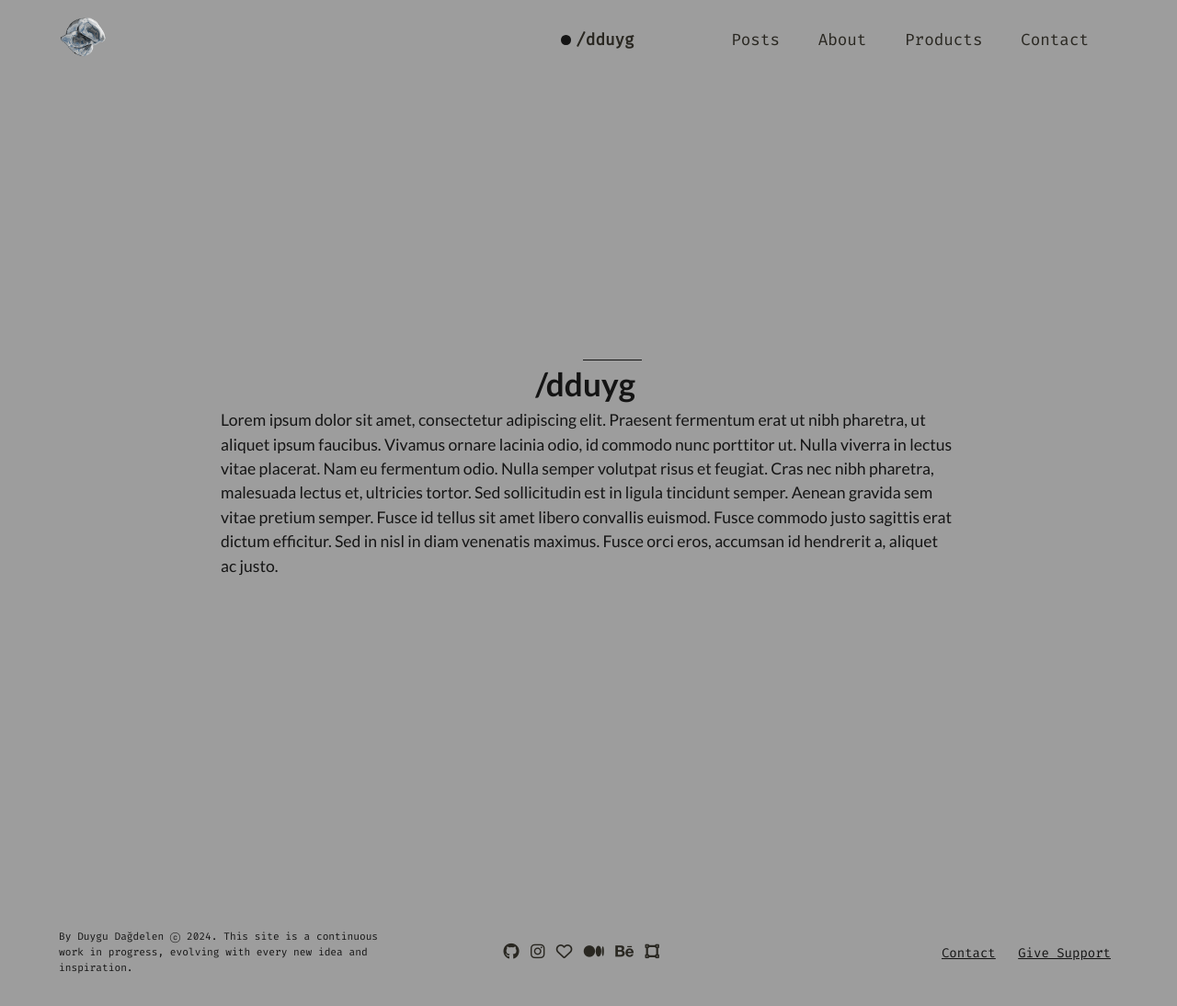
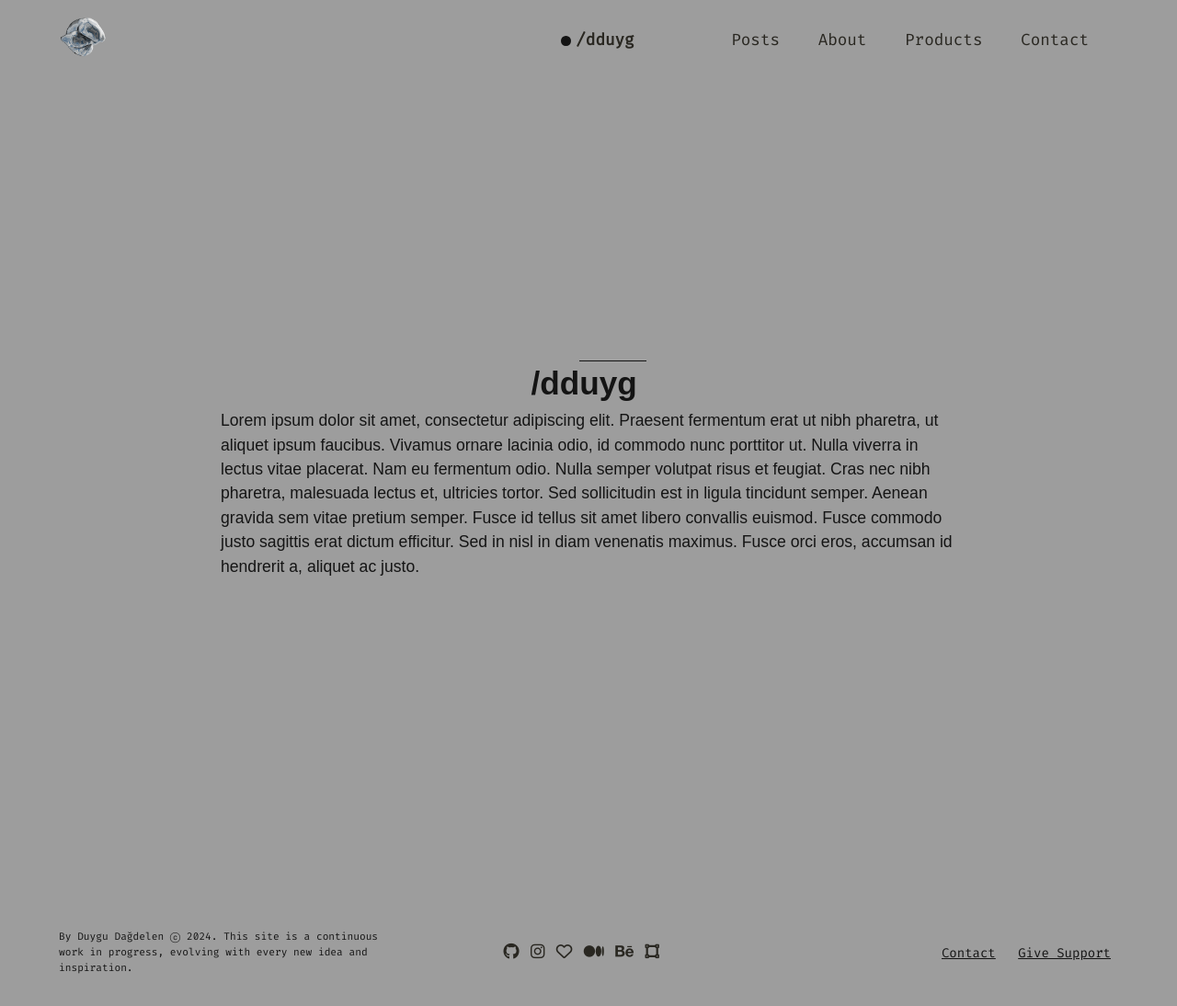
Before and after one commit to dduyg/duuuy, a Jekyll site: the page built from index.html, in a window 1280 px wide. Shown: the whole page at 92% size. Built offline with Jekyll 4.4.1, drawn with Linux system fonts in a browser that asks for light colours; nearby versions of some CDN libraries.

Commit message:
Update main.css

```diff
--- a/assets/main.css
+++ b/assets/main.css
@@ -1,9 +1,9 @@
 :root {
   --color-main: rgba(0, 0, 0, 0.87);
   --color-light-main: #292721;
-  --marker: #E0D7CE;
+  --marker: #F5EDEA;
   --back: #9D9D9D;
-  --main-font: "Lato", sans-serif;
+  --main-font: "Libre Franklin", sans-serif;
   --mono-font: "Fira Code", monospace;
 }
 
```
